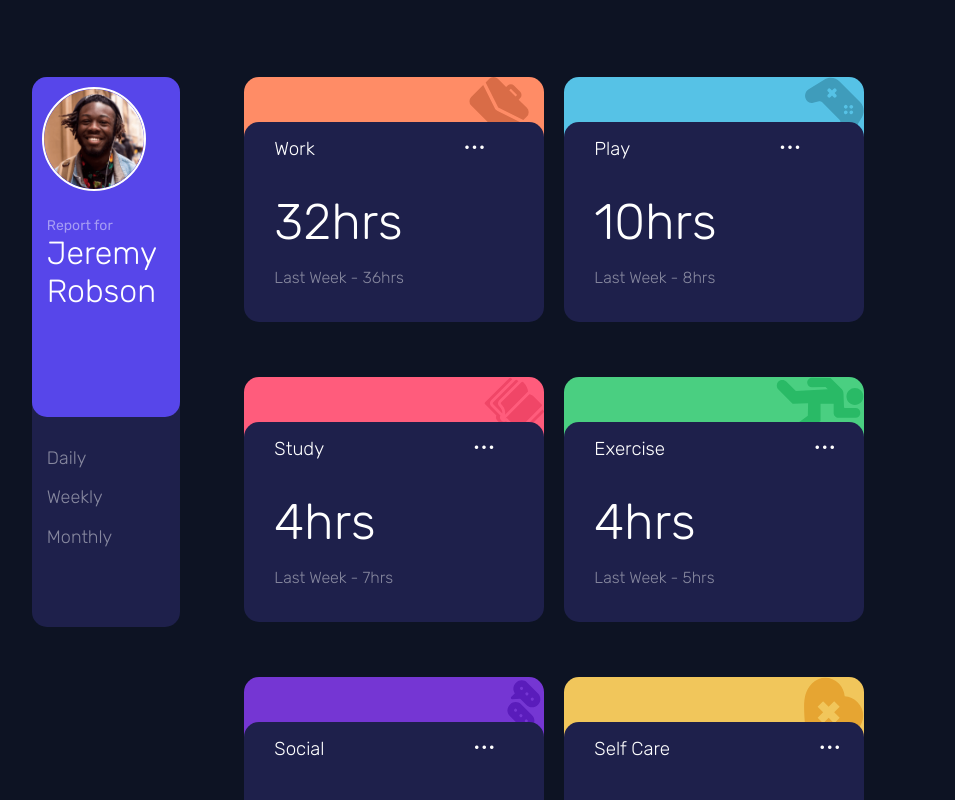
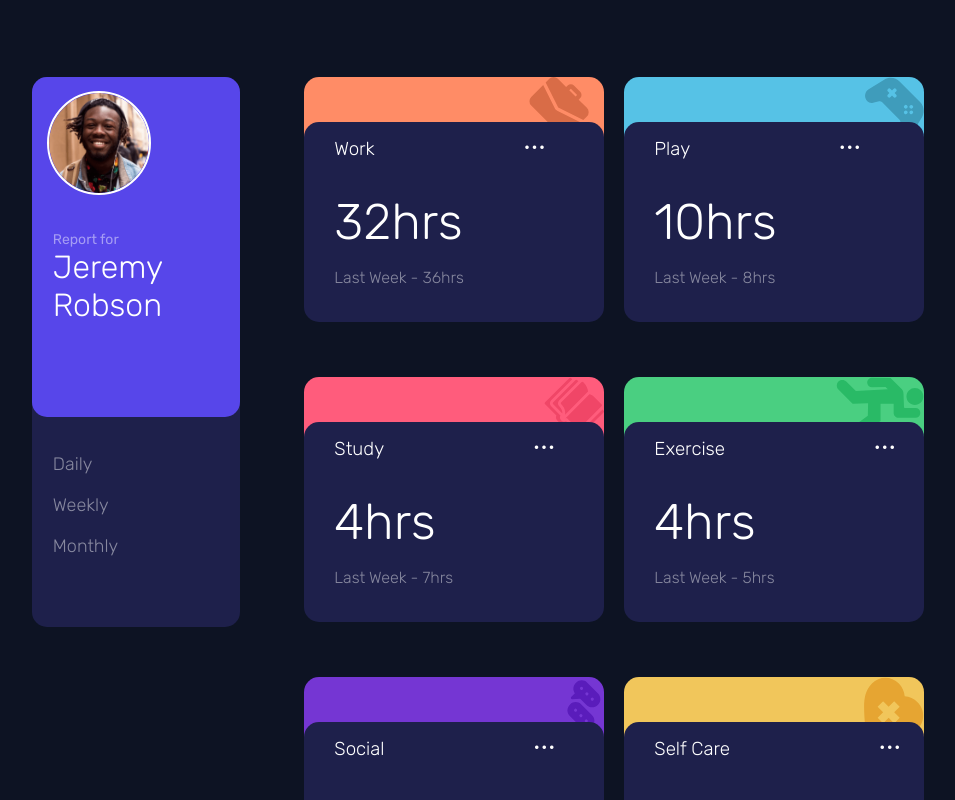
Before and after one commit to ArthurVRoost/React-Time-Tracking, a React (Vite) app: page / in a window 1280 px wide. Shown: the top 800 px of the page, without its empty margins (96-1051 px from the left). Built offline with nearby package versions, Linux system fonts and the light colour scheme.

Commit message:
fini sans js

```diff
--- a/src/Components/CardsEnfant/cardsenfant.css
+++ b/src/Components/CardsEnfant/cardsenfant.css
@@ -55,6 +55,7 @@
 .divEnfantspan{
     margin-left: 55%;
     font-size: 30px;
+    cursor: pointer;
 }
 .divEnfantP{
     color: rgba(255, 255, 255, 0.468);
--- a/src/Components/Personnes/personnes.css
+++ b/src/Components/Personnes/personnes.css
@@ -2,7 +2,7 @@
 .divPersonnes{
     height: 550px;
     margin-left: 10%;
-    width: 300px;
+    width: 450px;
     margin-top: 6%;
     background-color: #1E204B;
     border-radius: 15px;
```
